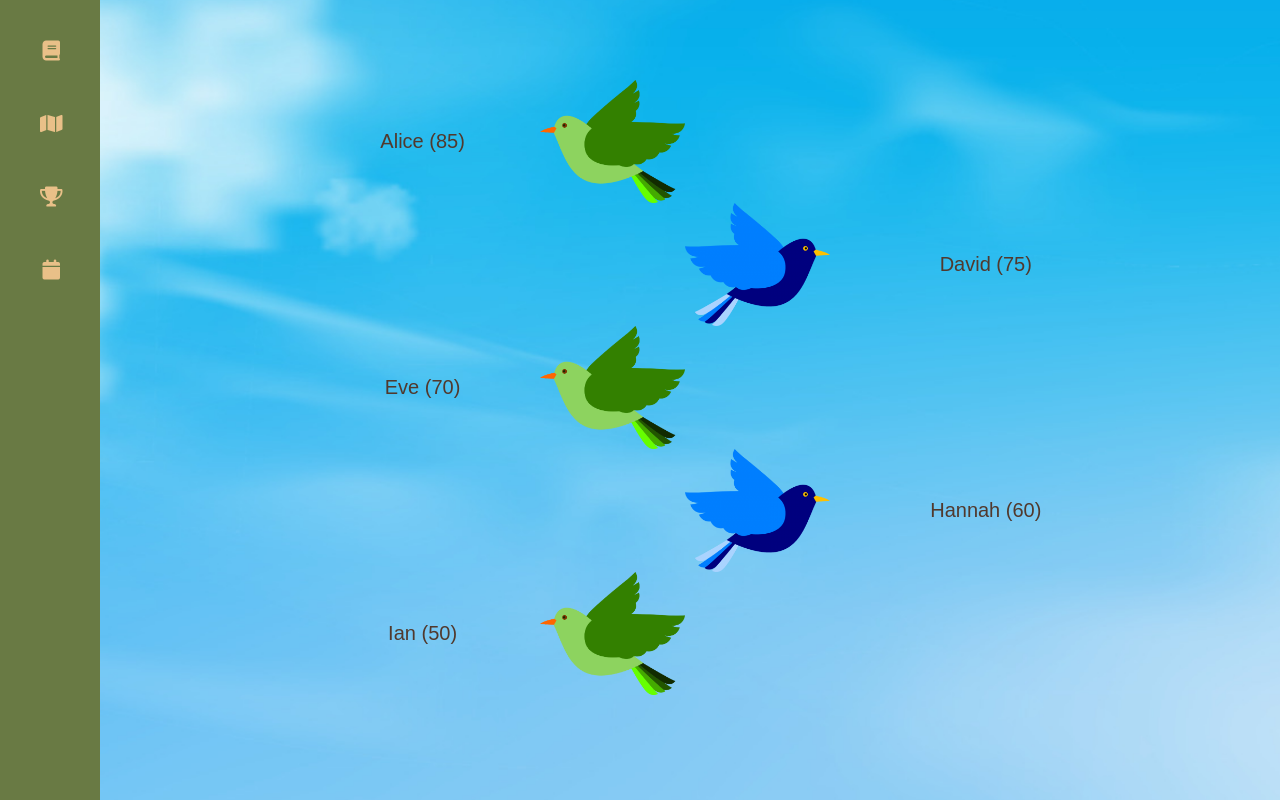
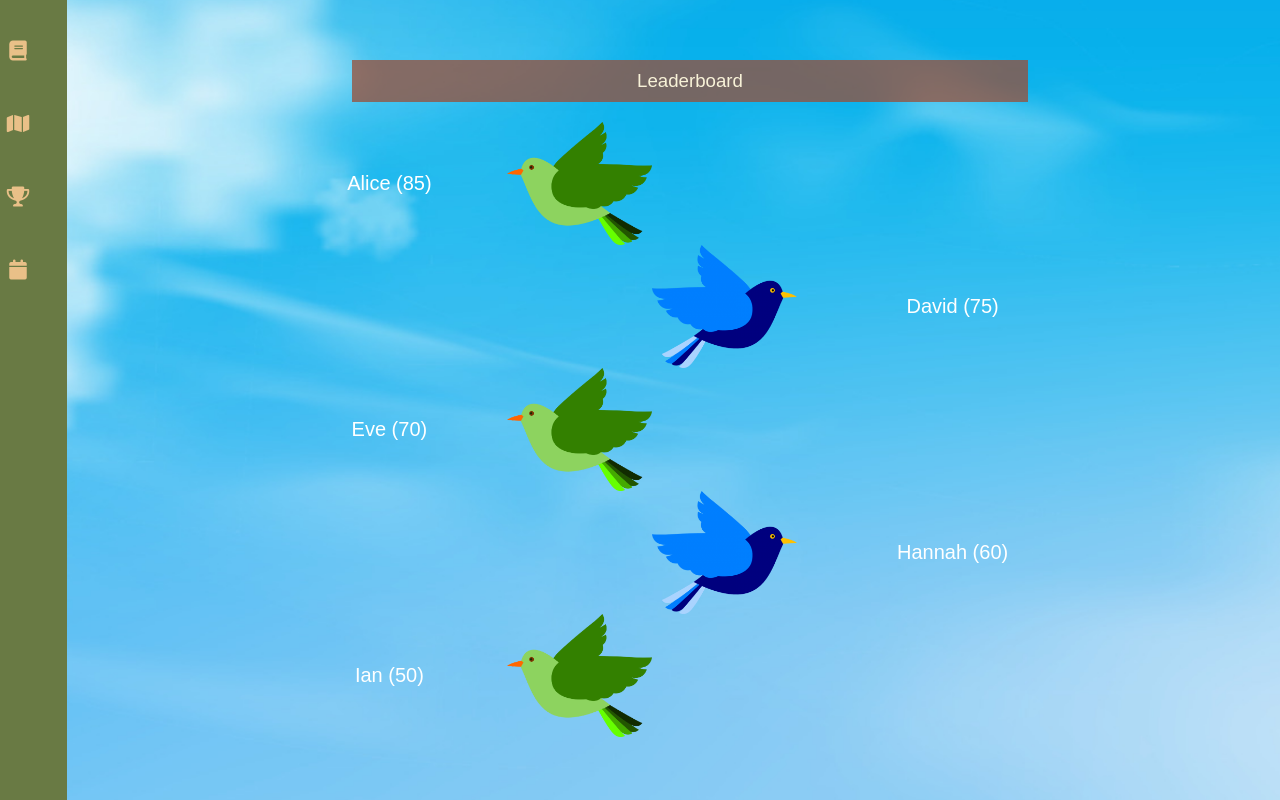
Before and after one commit to wkemilylau/hackathon_dairy, a Flask app: page /leaderboard in a window 1280 px wide; the page is wider, and only the part inside the window is pictured. Run offline with Flask 3, Linux system fonts and the light colour scheme.

Commit message:
leaderboard banner

```diff
--- a/templates/leaderboard.html
+++ b/templates/leaderboard.html
@@ -7,57 +7,61 @@
     <title>Leadership Board</title>
     <style>
         body {
-                /* background-image: url("/static/images/sky.jpg"); Set your background image */
-                /* background-size: cover; */
-                /* background-repeat: no-repeat; */
-                /* background-position: center; */
             display: flex;
-                /* justify-content: center;
+            flex-direction: column;
             align-items: center;
+            font-size: 20px;
             color: white;
-                font-size: 20px;
-                position: relative; Make body position relative for absolute positioning of overlay */
+            font-family: Arial, sans-serif;
         }
 
         .overlay {
-                background-image: url("/static/images/sky.jpg"); /* Path to your overlay image */
-                background-size: cover; /* Resize to fit within the div */
-                background-repeat: repeat-y; /* Prevent repeating */
-                background-position: center; /* Center the overlay image */
-                position: absolute; /* Position it absolutely */
-                top: 0; /* Align to top */
-                left: 0; /* Align to left */
-                right: 0; /* Extend to right */
-                bottom: 0; /* Extend to bottom */
-                /* z-index: 1; /* Ensure it's on top of the background */
+            background-image: url("/static/images/sky.jpg");
+            background-size: cover;
+            background-repeat: repeat-y;
+            background-position: center;
+            position: absolute;
+            top: 0;
+            left: 0;
+            right: 0;
+            bottom: 0;
         }
 
+        .banner {
+            font-size: 14pt;
+            text-align: center;
+            padding: 10px;
+            color: #f8f2d8;
+            background-color: #9c4c33bb; /* Slight transparency */
+            width: 60%;
+            margin: 0 auto; /* Centers the banner horizontally */
+            position: relative;
+            z-index: 2; /* Ensure it appears above the overlay */
+}
+
+
         table {
-                border-collapse: collapse; /* Merges table cell borders to prevent gaps between them. */
-                margin: 20px auto; /* Centers the table horizontally and adds a margin of 20 pixels above and below. */
-                text-align: center; /* Centers the text within the table cells. */
-                font-family: Arial, sans-serif; /* Applies the Arial font family, with a fallback to any sans-serif font. */
+            border-collapse: collapse;
+            margin: 20px auto;
+            text-align: center;
             width: 88vw;
-                border: none; /* Removes any default borders around the table. */
-                position: relative; /* Position relative for stacking context */
-                /* z-index: 2; /* Ensure the table is above the overlay */
+            position: relative;
+            z-index: 2;
         }
 
         td {
-                border: none; /* Removes borders around individual table cells. */
-                vertical-align: middle; /* Vertically centers the content within the cell. */
-                padding: 50px; /* Adds padding inside cells */
+            padding: 50px;
             font-size: 20px;
         }
 
         .left-bird, .right-bird {
-                /* Specific styles for left-bird and right-bird if needed */
             height: 60px;
         }
     </style>
 </head>
 <body>
     <div class="overlay"></div>
+    <div class="banner">Leaderboard</div> <!-- Added banner heading -->
 
     <table>
         <tr>
@@ -87,7 +91,6 @@
             fetch('/get-images')
                 .then(response => response.json())
                 .then(data => {
-                        // Set left bird image for each left-bird class
                     const leftBirds = document.querySelectorAll('.left-bird');
                     leftBirds.forEach(cell => {
                         cell.style.backgroundImage = `url('${data.left_bird}')`;
@@ -96,7 +99,6 @@
                         cell.style.backgroundSize = 'contain';
                     });
 
-                        // Set right bird image for each right-bird class
                     const rightBirds = document.querySelectorAll('.right-bird');
                     rightBirds.forEach(cell => {
                         cell.style.backgroundImage = `url('${data.right_bird}')`;
```
Lines whose indentation alone changed are shown as unchanged.
